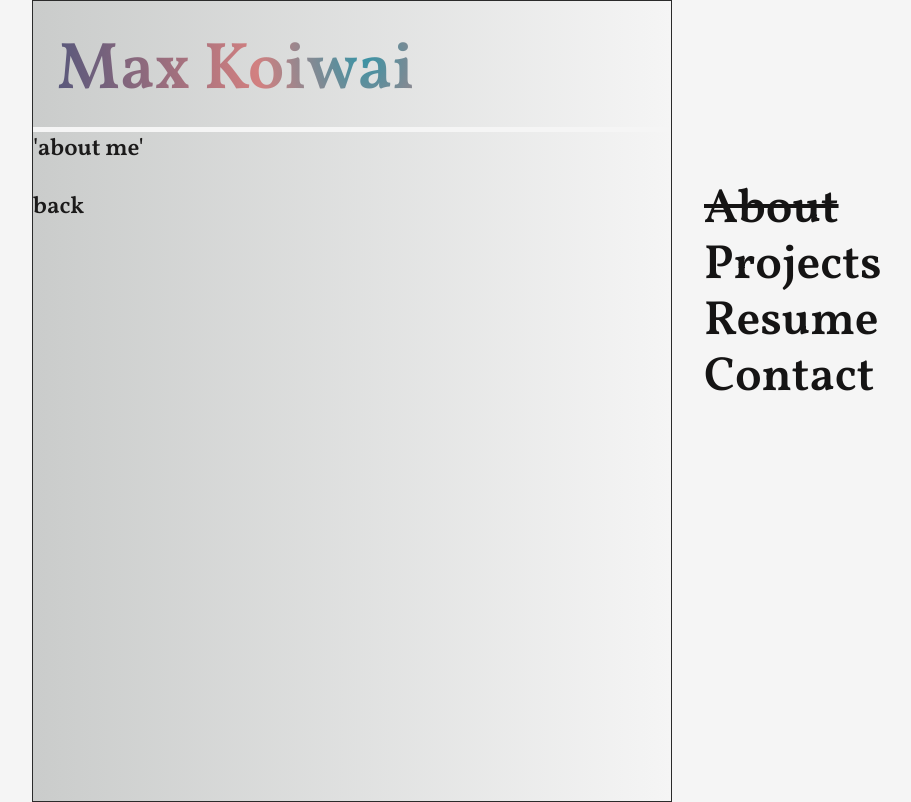
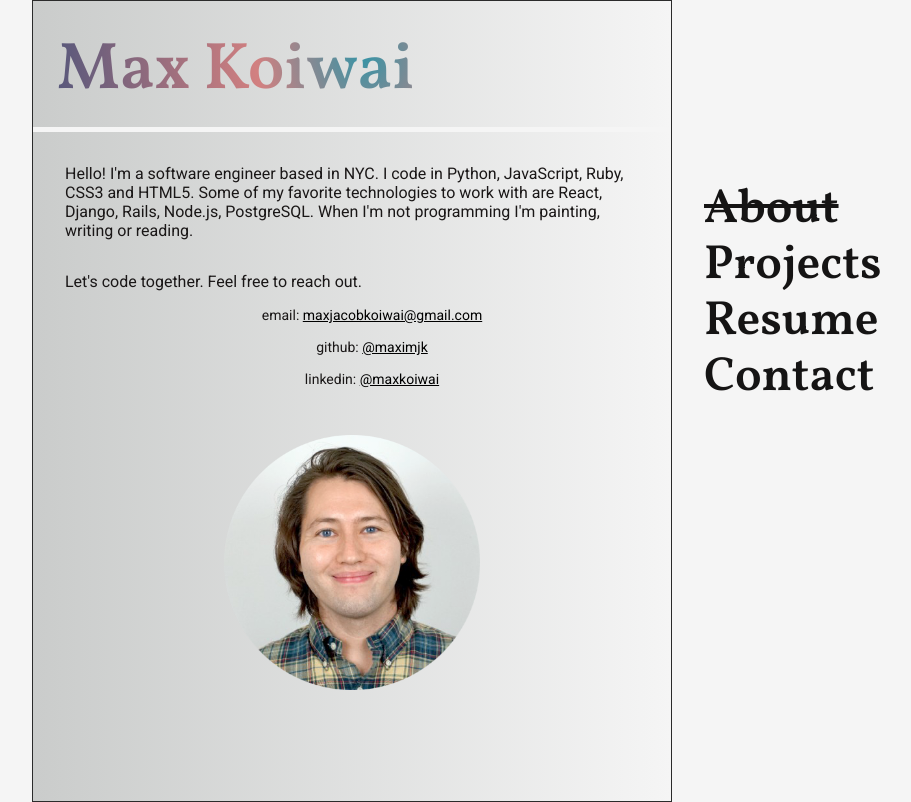
Before and after one commit to MaximJK/Portfolio, a Gatsby site: page / in a window 1280 px wide. Shown: the whole page, without its empty margins (288-1199 px from the left). Built offline with nearby package versions, Linux system fonts and the light colour scheme; Gatsby itself is replaced by a stand-in of ours.

Commit message:
about me

```diff
--- a/src/components/aboutme/aboutme.js
+++ b/src/components/aboutme/aboutme.js
@@ -1,11 +1,23 @@
 import React from "react"
 import aboutmeStyles from "./aboutme.module.css"
+import headshot from "../../../static/headshot.png"
 export default function Aboutme(props) {
   return (
      <div className={aboutmeStyles.aboutme}>
-        <div>
-    'about me'
-    </div>
+        {/* <h3>About Me</h3> */}
+    <p>Hello! I'm a software engineer based in NYC. I code in Python, JavaScript, Ruby, CSS3 and HTML5.
+      Some of my favorite technologies to work with are React, Django, Rails, Node.js, PostgreSQL. When I'm not programming I'm painting, writing or reading.</p>
+
+    <p>Let's code together. Feel free to reach out.</p>
+    <ul>
+      <li>email: <a href="mailto:maxjacobkoiwai@gmail.com" className="link" target="_blank">maxjacobkoiwai@gmail.com</a></li>
+      <br></br>
+      <li>github: <a href="https://github.com/MaximJK" className="link" target="_blank">@maximjk</a></li>
+      <br></br>
+      <li>linkedin: <a href="https://www.linkedin.com/in/maxkoiwai/" className="link" target="_blank">@maxkoiwai</a></li>
+    </ul>
+<br></br>
+    <img src={headshot}></img>
   </div>
   )
 }
--- a/src/components/aboutme/aboutme.module.css
+++ b/src/components/aboutme/aboutme.module.css
@@ -0,0 +1,25 @@
+.aboutme > p{
+    font-family: 'Roboto', sans-serif;
+    font-weight: 400;
+    font-size: 16px;
+    padding-right: 4vh;
+    padding-left: 4vh;
+    padding-top: 2vh;
+}
+
+.aboutme > ul{
+    list-style: none;
+    font-family: 'Roboto', sans-serif;
+    font-weight: 400;
+    font-size: 14px;
+    text-align: center;
+
+}
+.aboutme >img{
+    align-content: center;
+    margin-left: auto;
+    margin-right: auto;
+    width: 40%;
+    display: block;
+
+}
--- a/src/pages/index.js
+++ b/src/pages/index.js
@@ -14,7 +14,7 @@
 
       <Body content={body} setBody={setBody}/>
 
-      <Footer content={body} setBody={setBody}/>
+      {/* <Footer content={body} setBody={setBody}/> */}
     </div>
     <Links content={body} setBody={setBody}/>
     </div>
--- a/src/styles/global.css
+++ b/src/styles/global.css
@@ -1,4 +1,5 @@
 @import url('https://fonts.googleapis.com/css2?family=Vollkorn:wght@500;600&display=swap');
+@import url('https://fonts.googleapis.com/css2?family=Roboto&display=swap');
 
 html{
 
@@ -6,7 +7,7 @@
 
 body{
     margin: 0;
-    color: #1b1a1a;
+    color: #1a1717;
     font-family: 'Vollkorn', serif;
     font-weight: 600;
     font-size:1.5em ;
@@ -23,5 +24,14 @@
     border: rgb(43, 43, 43) solid 1px;
     background: linear-gradient(90deg, rgba(202,204,203,1) 0%, rgb(245, 245, 245) 100%);
     flex: 1;
+}
+
+.link {
+    color: black;
+    text-decoration: underline;
+    transition: color .33s ease;
 
 }
+.link:hover {
+    color: #00f
+}
```
Also changed, not shown: static/headshot.jpg (added), static/headshot.png (added).
